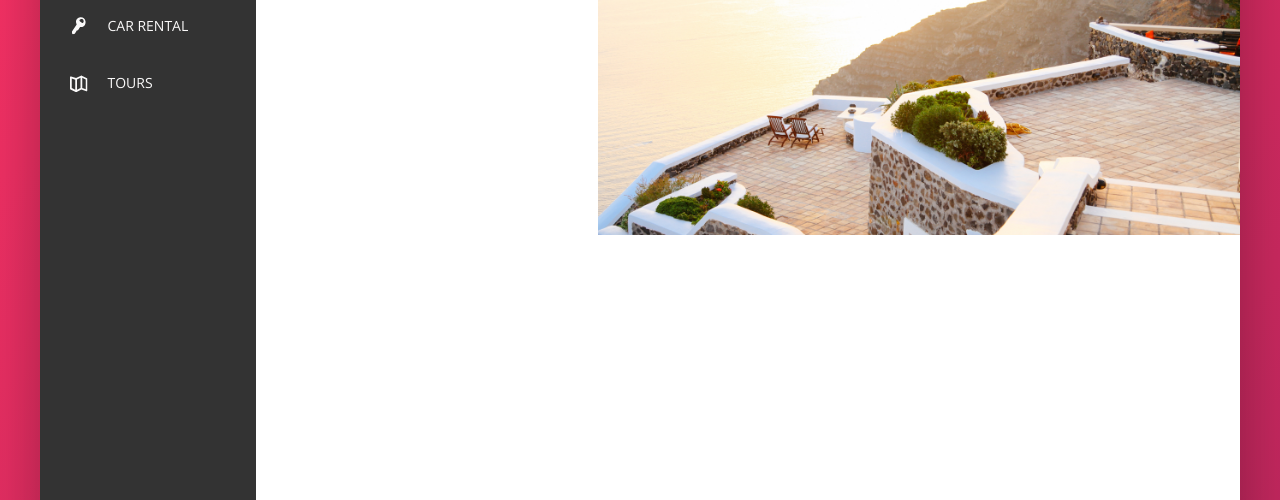
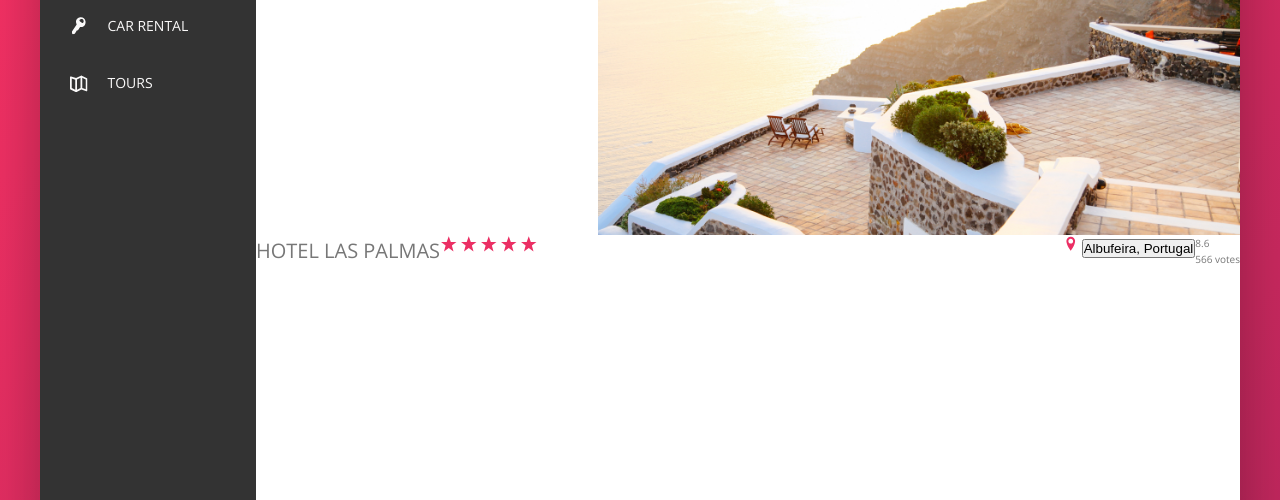
Before and after one commit to AyariAla/Trillo, a website: page index.html in a window 1280 px wide. Shown: the part 300-800 px from the top of the page. Drawn offline with nearby package versions, Linux system fonts and the light colour scheme.

Commit message:
flex box

```diff
--- a/index.html
+++ b/index.html
@@ -106,6 +106,37 @@
               />
             </figure>
           </div>
+
+          <div class="overview">
+            <h1 class="overview__heading">Hotel Las Palmas</h1>
+            <div class="overview__stars">
+              <svg class="overview__icon-star">
+                <use xlink:href="img/sprite.svg#icon-star"></use>
+              </svg>
+              <svg class="overview__icon-star">
+                <use xlink:href="img/sprite.svg#icon-star"></use>
+              </svg>
+              <svg class="overview__icon-star">
+                <use xlink:href="img/sprite.svg#icon-star"></use>
+              </svg>
+              <svg class="overview__icon-star">
+                <use xlink:href="img/sprite.svg#icon-star"></use>
+              </svg>
+              <svg class="overview__icon-star">
+                <use xlink:href="img/sprite.svg#icon-star"></use>
+              </svg>
+            </div>
+            <div class="overview__location">
+              <svg class="overview__icon-location">
+                <use xlink:href="img/sprite.svg#icon-location-pin"></use>
+              </svg>
+              <button class="btn-inline">Albufeira, Portugal</button>
+            </div>
+            <div class="overview__rating">
+              <div class="overview__rating-average">8.6</div>
+              <div class="overview__rating-count">566 votes</div>
+            </div>
+          </div>
         </main>
       </div>
     </div>
--- a/sass/_components.scss
+++ b/sass/_components.scss
@@ -211,3 +211,40 @@
     display: block;
   }
 }
+
+/////////////////
+/// OVERVIEW
+///
+
+.overview {
+  display: flex;
+
+  &__heading {
+    display: inline;
+    text-transform: uppercase;
+    font-weight: 500;
+  }
+
+  &__stars {
+    //This item should grow to occupy all available space
+    // flex: 1;
+    margin-right: auto;
+  }
+  &__icon-star,
+  &__icon-location {
+    width: 1.75rem;
+    height: 1.75rem;
+    fill: var(--color-primary);
+  }
+
+  &__location {
+  }
+
+  &__rating {
+    &-average {
+    }
+
+    &-count {
+    }
+  }
+}
```
Also changed, not shown: css/style.css, 1 other file.
